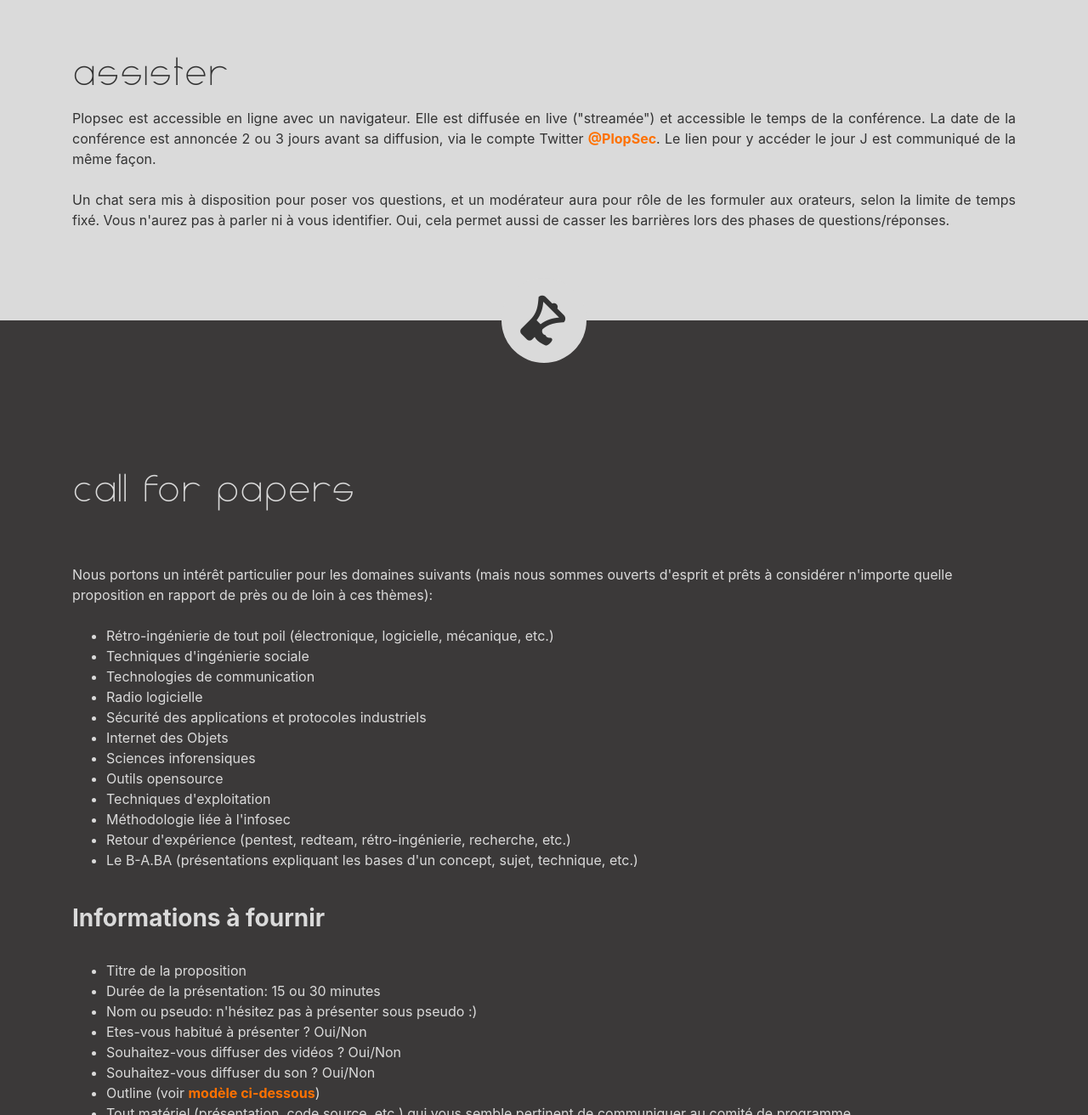
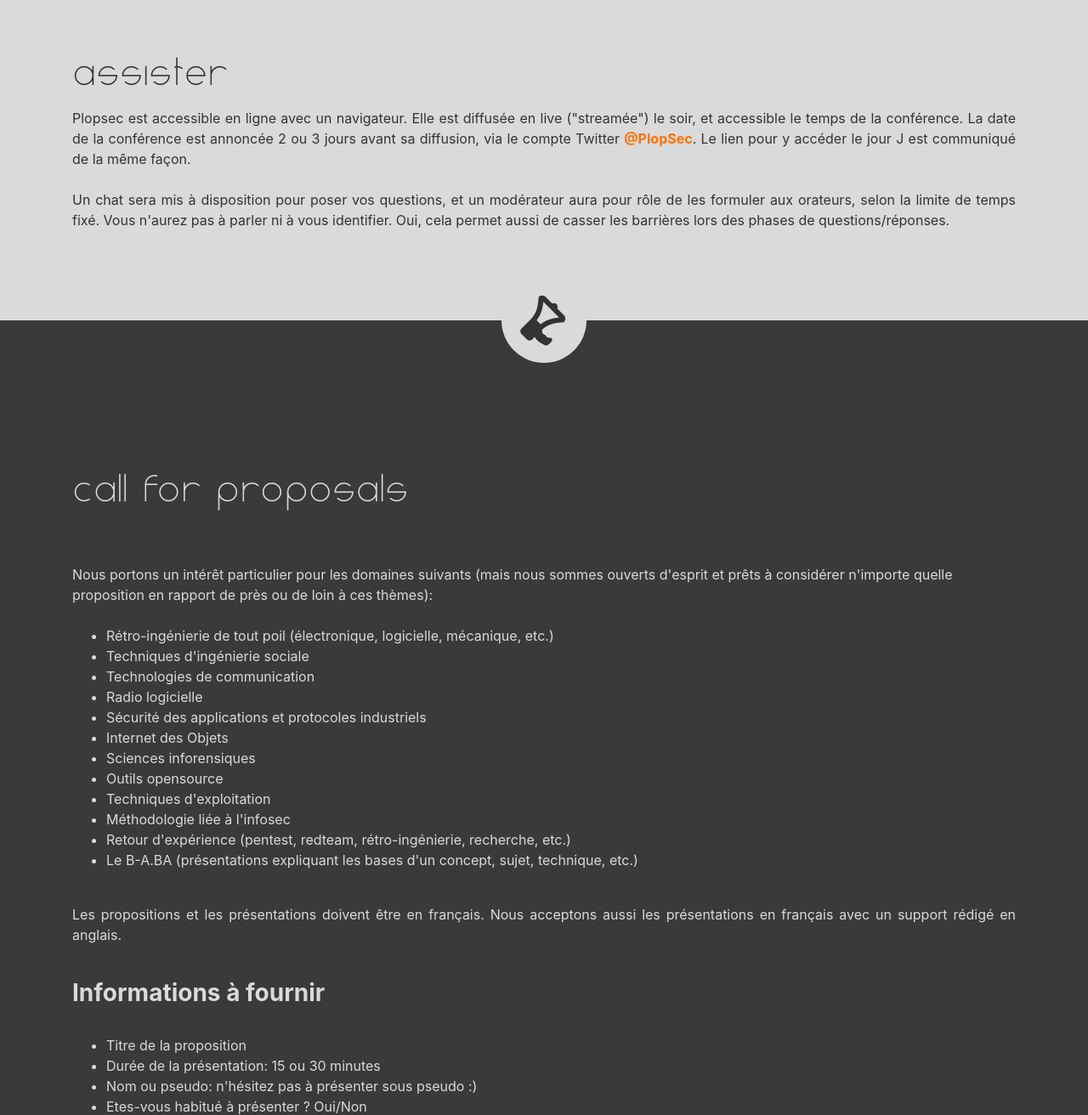
Before and after one commit to plopsec/plopsec.github.io, a plain HTML site: page index.html in a window 1280 px wide. Shown: the part 1371-2683 px from the top of the page at 85% size. Drawn offline with Linux system fonts and the light colour scheme.

Commit message:
Tuned the submission process a bit.

```diff
--- a/index.html
+++ b/index.html
@@ -80,7 +80,7 @@
           <div class="col">
             <h1>assister</h1>
             <p class="justify">
-              Plopsec est accessible en ligne avec un navigateur. Elle est diffusée en live ("streamée") et accessible le temps de la conférence. La date de la conférence
+              Plopsec est accessible en ligne avec un navigateur. Elle est diffusée en live ("streamée") le soir, et accessible le temps de la conférence. La date de la conférence
               est annoncée 2 ou 3 jours avant sa diffusion, via le compte Twitter <a href="https://twitter.com/plopsec" target="_blank">@PlopSec</a>. Le
               lien pour y accéder le jour J est communiqué de la même façon.<br><br>
 
@@ -99,7 +99,7 @@
       <div class="container">
         <div class="row">
           <div class="col">
-            <h1>call for papers</h1><br><br
+            <h1>call for proposals</h1><br><br
             <p class="justify">
               Nous portons un intérêt particulier pour les domaines suivants (mais nous sommes
               ouverts d'esprit et prêts à considérer n'importe quelle proposition en rapport
@@ -119,6 +119,10 @@
               <li>Retour d'expérience (pentest, redteam, rétro-ingénierie, recherche, etc.)</li>
               <li>Le B-A.BA (présentations expliquant les bases d'un concept, sujet, technique, etc.)</li>
             </ul>
+            <p>
+            <br>
+            Les propositions et les présentations doivent être en français. Nous acceptons aussi les présentations en français avec
+            un support rédigé en anglais.</p>
             <br>
             <h3><b>Informations à fournir</b></h3><br>
             <ul>
@@ -151,11 +155,11 @@
               avec vous votre intervention.<br><br>
 
               Nous vous enverrons quelques jours avant la conférence toutes les informations
-              requises pour y participer.<br><br>
+              requises pour y participer, et vérifierons avec vous le bon fonctionnement de vos équipements (microphone et partage d'écran).<br><br>
 
               Le jour J, nous vous inviterons à vous connecter à notre système de visio-conférence
               30 minutes avant le début des hostilités, histoire que vous fassiez connaissance
-              avec les autres orateurs (s'ils le souhaitent), et aussi que l'on teste votre setup.<br><br>
+              avec les autres orateurs (s'ils le souhaitent).<br><br>
 
               Vous présentez votre sujet, répondez aux questions, récoltez la gloire. Ou pas.</p>
               </p>
```
